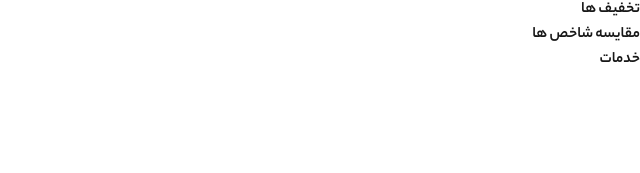
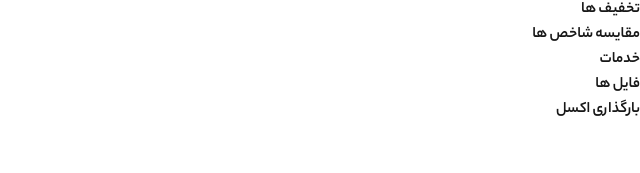
Before and after one commit to rezatd-develop/chat-js, a Next.js app: page /dashboard/overview/total-sales in a window 1280 px wide. Shown: the part 129-302 px from the top of the page, without its empty margins (640-1280 px from the left). Built offline with nearby package versions, Linux system fonts and the light colour scheme.

Commit message:
add upload excel to sideMenu

```diff
--- a/src/app/layout/admin/AdminLayout.js
+++ b/src/app/layout/admin/AdminLayout.js
@@ -37,6 +37,12 @@ const AdminLayout = (props) => {
                 { id: 2001, name: 'خدمات', href: '/dashboard/products-statics/services' },
             ]
         },
+        {
+            id: 3, name: 'فایل ها', href: '/dashboard/files/upload',
+            children: [
+                { id: 3001, name: 'بارگذاری اکسل', href: '/dashboard/files/upload' },
+            ]
+        },
     ];
 
     const getActiveMenuFromUrl = () => {
--- a/src/app/layout/admin/AdminLayoutDesktop.js
+++ b/src/app/layout/admin/AdminLayoutDesktop.js
@@ -49,13 +49,13 @@ const AdminLayoutDesktop = (props) => {
                             <li className="nav-item">
                                 <Link
                                     href={item?.href}
-                                    className="nav-link text-white fw-semibold"
+                                    className="nav-link text-white fw-semibold "
                                 >
                                     {item?.name}
                                 </Link>
                             </li>
                             {item?.children?.map((child) => (
-                                <li key={child?.id}>
+                                <li key={child?.id} className="me-4">
                                     <Link
                                         href={child?.href}
                                         className={clsx(
--- a/src/app/layout/admin/AdminLayoutMobile.js
+++ b/src/app/layout/admin/AdminLayoutMobile.js
@@ -52,7 +52,7 @@ const AdminLayoutMobile = (props) => {
                     </button>
                     {props?.menuItems?.map(item =>
                         <div key={item?.id}>
-                            <li className="nav-item me-1">
+                            <li className="nav-item">
                                 <Link href={item?.href}
                                     className="nav-link text-white" aria-current="page">
                                     {item?.name}
```
